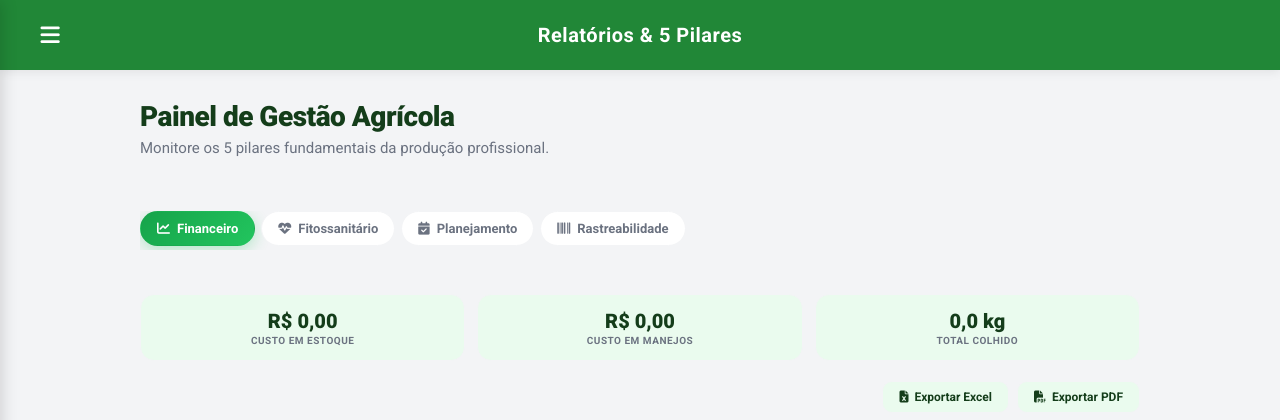
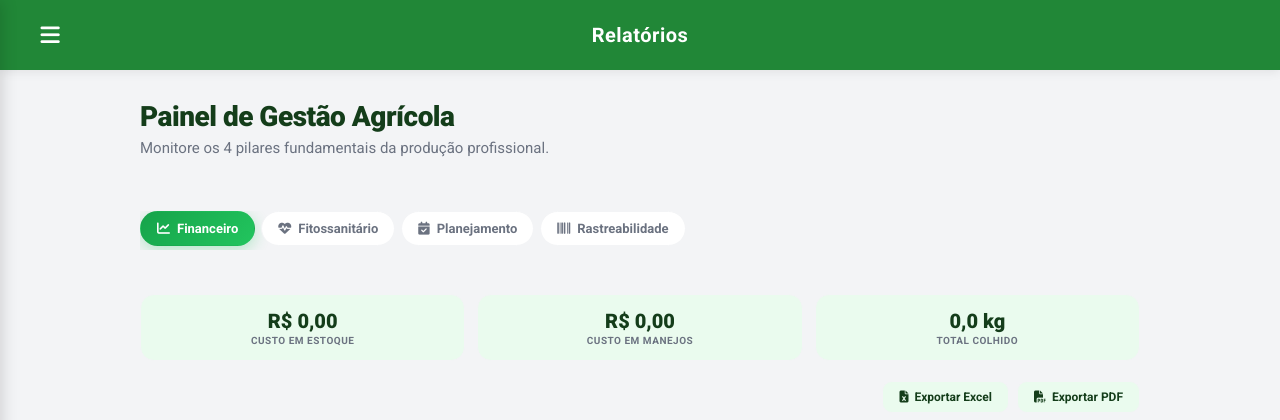
Before and after one commit to Giorrana/producao_vegetal, a PHP site: page /relatorios.php in a window 1280 px wide. Shown: the top 420 px of the page. Run offline with PHP 8.4, Linux system fonts and the light colour scheme; a user stored in the database is signed in; data that the repository does not hold is empty.

Commit message:
Update relatorios.php

```diff
--- a/ProducaoVegetal/relatorios.php
+++ b/ProducaoVegetal/relatorios.php
@@ -57,7 +57,7 @@ $activePage = 'relatorios';
 <head>
     <meta charset="UTF-8">
     <meta name="viewport" content="width=device-width, initial-scale=1.0">
-    <title>AgroGestão - Relatórios & 5 Pilares</title>
+    <title>AgroGestão - Relatórios</title>
     <link rel="preconnect" href="https://fonts.googleapis.com">
     <link rel="preconnect" href="https://fonts.gstatic.com" crossorigin>
     <link href="https://fonts.googleapis.com/css2?family=Roboto:wght@400;500;700;900&display=swap" rel="stylesheet">
@@ -136,7 +136,7 @@ $activePage = 'relatorios';
         <header class="topbar">
             <div class="topbar-left">
                 <button class="menu-btn" onclick="toggleMenu()"><i class="fa-solid fa-bars"></i></button>
-                <div class="topbar-title">Relatórios & 5 Pilares</div>
+                <div class="topbar-title">Relatórios</div>
             </div>
         </header>
 
@@ -145,10 +145,10 @@ $activePage = 'relatorios';
 
                 <div class="page-header">
                     <h1>Painel de Gestão Agrícola</h1>
-                    <p>Monitore os 5 pilares fundamentais da produção profissional.</p>
+                    <p>Monitore os 4 pilares fundamentais da produção profissional.</p>
                 </div>
 
-                <!-- 5 PILLARS TABS -->
+                <!-- 4 PILLARS TABS -->
                 <div class="pillars-tabs">
                     <button class="pillar-tab active" onclick="showPillar('financeiro',this)" id="tab-financeiro">
                         <i class="fa-solid fa-chart-line"></i> Financeiro
```
